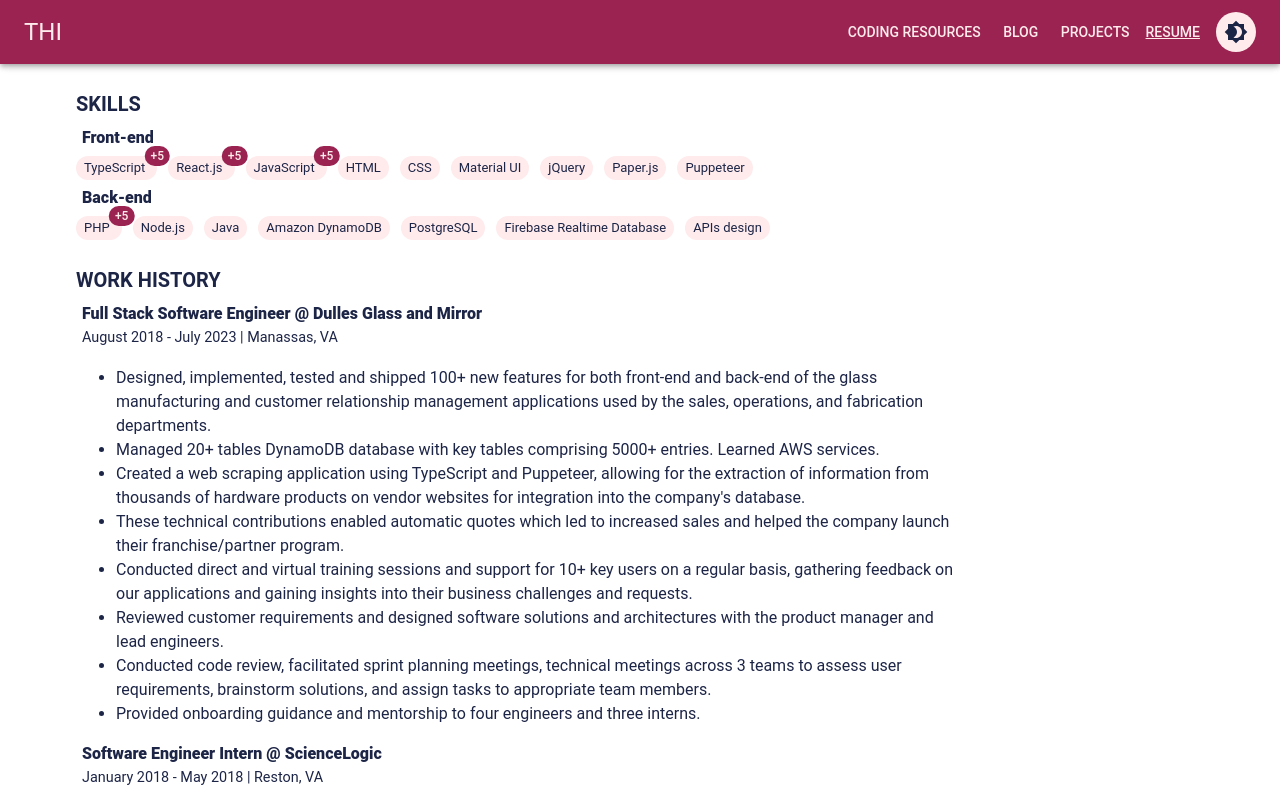
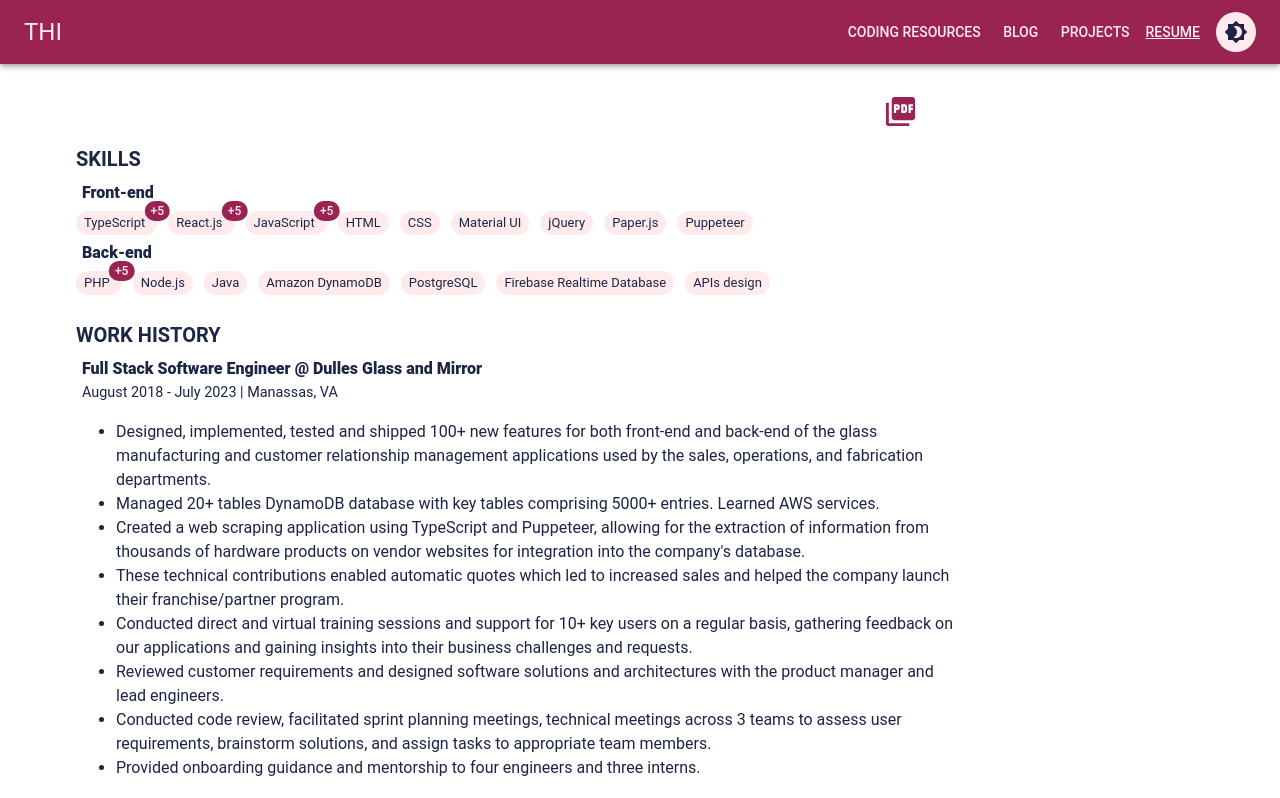
Before and after one commit to justthinguyen/justthinguyen.github.io, a React (Create React App) app: page /resume in a window 1280 px wide. Shown: the top 798 px of the page. Built offline with nearby package versions, Linux system fonts and the light colour scheme.

Commit message:
Add Resume PDF version

```diff
--- a/src/pages/ResumePage.tsx
+++ b/src/pages/ResumePage.tsx
@@ -1,8 +1,9 @@
 import { Helmet } from 'react-helmet-async';
-import { Badge, Box, Chip, Grid, Typography } from '@mui/material';
+import { Badge, Box, Chip, Grid, Typography, Button, Link, Tooltip } from '@mui/material';
 import { fullName, ThiResume } from '../contents/MyInfo';
 import { ISkills, IWorkHistory, IEducationHistory, IResume } from '../Types';
 import { Caption, Subtitle, TextTooltip, TextStack, Title } from '../components/CustomizedMUI';
+import PictureAsPdfIcon from '@mui/icons-material/PictureAsPdf';
 
 const pageName = 'Resume';
 interface ResumeProps {
@@ -78,6 +79,12 @@ export default function ResumePage() {
             <Grid container spacing={2}>
                 <Grid item xs={0} md={0.5} lg={0.5}></Grid>
                 <Grid item xs={12} md={9} lg={9} sx={{ p: 5 }}>
+                    <Button color='secondary' sx={{ position: 'relative', right: '-90%' }}>
+                        <TextTooltip title='See Resume in PDF' placement='bottom'>
+                            <Link target='_blank' href='ThiNguyen-Resume.pdf'><PictureAsPdfIcon fontSize='large' /></Link>
+                        </TextTooltip>
+                    </Button>
+
                     <Resume contents={ThiResume} />
                 </Grid>
                 <Grid item xs={0} md={2.5} lg={2.5} className='contents-nav' container  >
```
Also changed, not shown: 1 other file (tests, documents, lock files or other folders).
